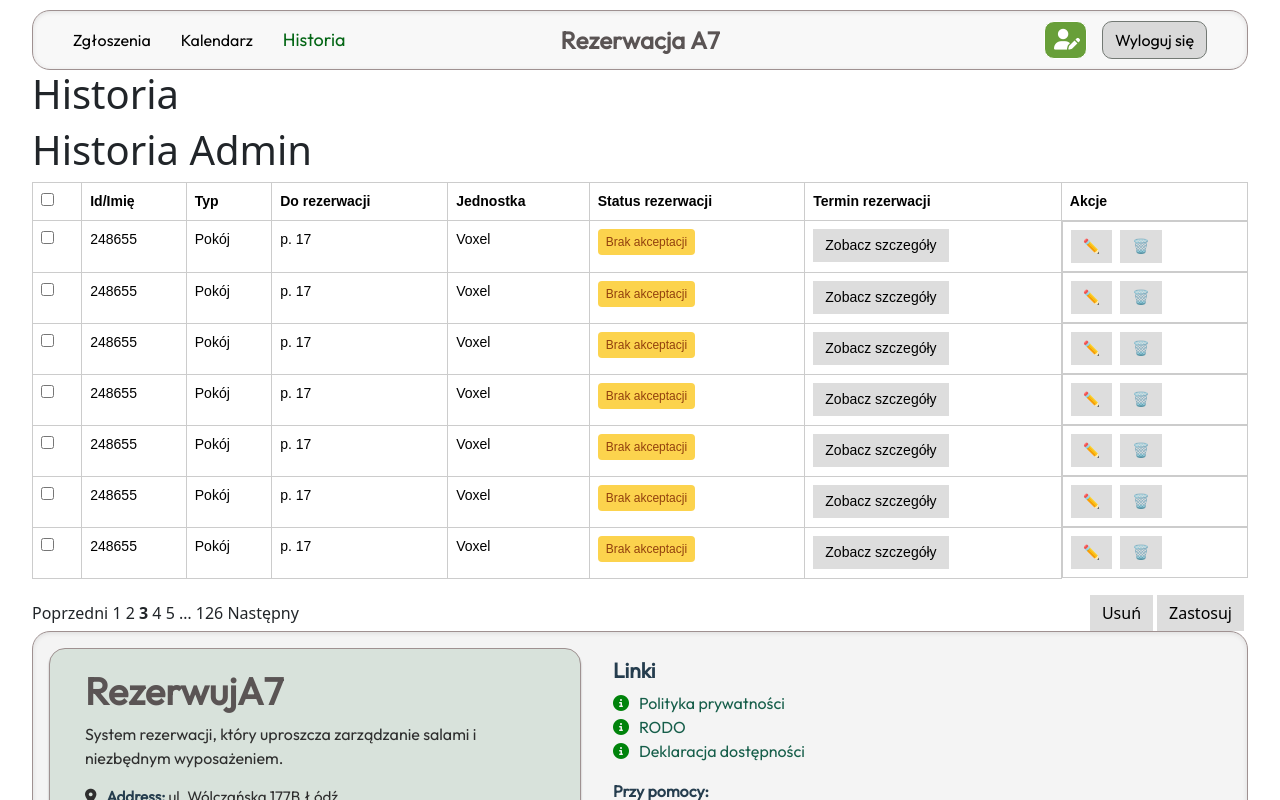
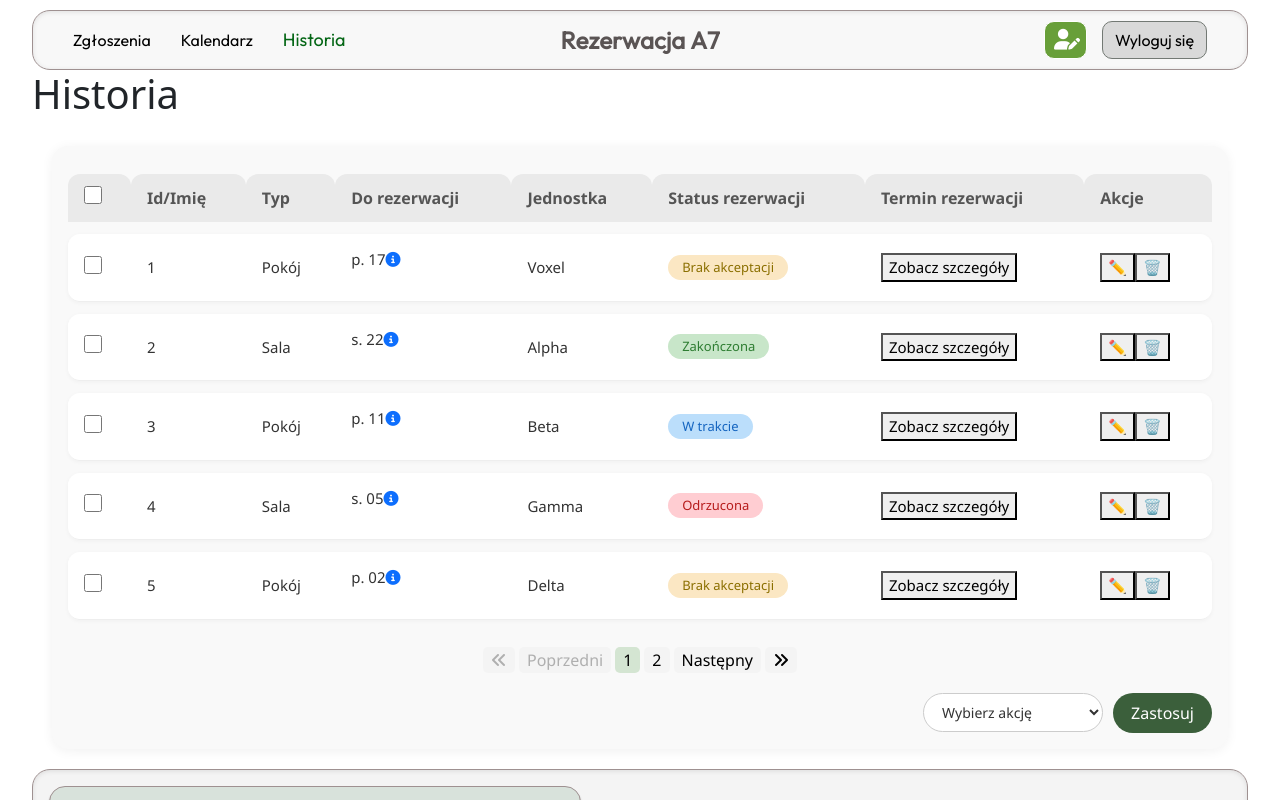
Before and after one commit to Velfoy/Projekt_kompetencyjny, a React (Vite) app in the folder frontend/: page /historia in a window 1280 px wide. Shown: the top 800 px of the page. Built offline with nearby package versions, Linux system fonts and the light colour scheme.

Commit message:
Data Table version with so,e functionality

```diff
--- a/frontend/src/components/ui/DataTable.tsx
+++ b/frontend/src/components/ui/DataTable.tsx
@@ -1,73 +1,196 @@
-import React from "react";
+import React, { useState, useEffect } from "react";
 import "@styles/components/DataTable.css";
+import styles from "../../styles/pages/historiaadmin.module.css";
 
-interface RowData {
-  id: number;
-  type: string;
-  location: string;
-  unit: string;
-  status: string;
+export interface Column {
+  key: string;
+  label: string;
+  render?: (row: RowData) => React.ReactNode;
 }
 
-const rows: RowData[] = Array.from({ length: 7 }, () => ({
-  id: 248655,
-  type: "Pokój",
-  location: "p. 17",
-  unit: "Voxel",
-  status: "Brak akceptacji",
-}));
+export interface RowData {
+  [key: string]: any;
+}
 
-const DataTable: React.FC = () => {
+export type TableView = "admin" | "user";
+
+export interface DropdownAction {
+  label: string;
+  onClick: () => void;
+}
+
+export interface DataTableProps {
+  columns: Column[];
+  data: RowData[];
+  view?: TableView;
+  dropdownActions?: DropdownAction[];
+  itemsPerPage?: number;
+}
+
+const StatusBadge = ({ status }: { status: string }) => {
+  const statusClassMap: Record<string, string> = {
+    "Brak akceptacji": "badge warning",
+    "Zakończona": "badge success",
+    "Odrzucona": "badge danger",
+    "W trakcie": "badge info",
+  };
+  return <span className={statusClassMap[status] || "badge"}>{status}</span>;
+};
+
+const DataTable: React.FC<DataTableProps> = ({
+  columns,
+  data,
+  view = "user",
+  dropdownActions = [],
+  itemsPerPage = 5,
+}) => {
+  const [currentPage, setCurrentPage] = useState(1);
+  const [windowWidth, setWindowWidth] = useState(1024);
+  const [selectedRows, setSelectedRows] = useState<number[]>([]);
+  const [tableData, setTableData] = useState<RowData[]>(data);
+
+  useEffect(() => {
+    const handleResize = () => setWindowWidth(window.innerWidth);
+    window.addEventListener("resize", handleResize);
+    handleResize();
+    return () => window.removeEventListener("resize", handleResize);
+  }, []);
+
+  const pageCount = Math.ceil(tableData.length / itemsPerPage);
+  const paginatedData = tableData.slice((currentPage - 1) * itemsPerPage, currentPage * itemsPerPage);
+  const allVisibleSelected = paginatedData.every(row => selectedRows.includes(row.id));
+  const toggleAllVisible = () => {
+    if (allVisibleSelected) {
+      setSelectedRows(prev => prev.filter(id => !paginatedData.map(r => r.id).includes(id)));
+    } else {
+      setSelectedRows(prev => [...new Set([...prev, ...paginatedData.map(r => r.id)])]);
+    }
+  };
+
+  const handleSelectRow = (id: number) => {
+    setSelectedRows(prev => prev.includes(id) ? prev.filter(rowId => rowId !== id) : [...prev, id]);
+  };
+
+  const handleDeleteRow = (id: number) => {
+    setTableData(prev => prev.filter(row => row.id !== id));
+    setSelectedRows(prev => prev.filter(rowId => rowId !== id));
+  };
+
+  const dropdownHandlers: DropdownAction[] = [
+    {
+      label: "Usuń zaznaczone",
+      onClick: () => {
+        setTableData(prev => prev.filter(row => !selectedRows.includes(row.id)));
+        setSelectedRows([]);
+      }
+    },
+    {
+      label: "Usuń wszystkie",
+      onClick: () => {
+        setTableData([]);
+        setSelectedRows([]);
+      }
+    }
+  ];
+
   return (
-    <div>
-      <table className="table">
+    <div className="table-container">
+      <table className="custom-table">
         <thead>
           <tr>
-            <th><input type="checkbox" /></th>
-            <th>Id/Imię</th>
-            <th>Typ</th>
-            <th>Do rezerwacji</th>
-            <th>Jednostka</th>
-            <th>Status rezerwacji</th>
-            <th>Termin rezerwacji</th>
-            <th>Akcje</th>
+            <th>
+              <input
+                type="checkbox"
+                className="checkbox"
+                checked={paginatedData.length > 0 && allVisibleSelected}
+                onChange={toggleAllVisible}
+              />
+            </th>
+            {columns.map(col => (
+              <th key={col.key}>{col.label}</th>
+            ))}
           </tr>
         </thead>
         <tbody>
-          {rows.map((row, i) => (
-            <tr key={i}>
-              <td><input type="checkbox" /></td>
-              <td>{row.id}</td>
-              <td>{row.type}</td>
-              <td>{row.location}</td>
-              <td>{row.unit}</td>
-              <td><span className="status">{row.status}</span></td>
-              <td><button className="button">Zobacz szczegóły</button></td>
-              <td className="actions">
-                <button title="Edit" className="button">✏️</button>
-                <button title="Delete" className="button">🗑️</button>
+          {paginatedData.map((row) => (
+            <tr key={row.id}>
+              <td>
+                <input
+                  type="checkbox"
+                  className="checkbox"
+                  checked={selectedRows.includes(row.id)}
+                  onChange={() => handleSelectRow(row.id)}
+                />
               </td>
+              {columns
+  .filter(col => col.key !== "actions")
+  .map(col => (
+    <td key={col.key}>
+      {col.key === "status" ? (
+        <StatusBadge status={row[col.key]} />
+      ) : col.render ? col.render(row) : row[col.key]}
+    </td>
+))}
+
+{columns.some(col => col.key === "actions") && (
+  <td>
+    <div className="actions">
+      <button className="button" onClick={() => alert(`Edit ID: ${row.id}`)}>✏️</button>
+      <button className="button" onClick={() => handleDeleteRow(row.id)}>🗑️</button>
+    </div>
+  </td>
+)}
+
             </tr>
           ))}
         </tbody>
       </table>
 
-      <div className="pagination">
-        <div>
-          Poprzedni <span>1 2 <b>3</b> 4 5 … 126</span> Następny
+      {/* PAGINATION */}
+      <div className={styles.pagination_zgloszenia}>
+        <button className={styles.pageButton_zgloszenia} disabled={currentPage === 1} onClick={() => setCurrentPage(1)}>
+          <i className="fa-solid fa-angles-left"></i>
+        </button>
+        <button className={styles.pageButton_zgloszenia} disabled={currentPage === 1} onClick={() => setCurrentPage(p => p - 1)}>
+          {windowWidth > 470 ? "Poprzedni" : <i className="fa-solid fa-chevron-left"></i>}
+        </button>
+        {[...Array(pageCount)].map((_, i) => (
+          <button
+            key={i + 1}
+            className={`${styles.pageButton_zgloszenia} ${currentPage === i + 1 ? styles.active_zgloszenia : ''}`}
+            onClick={() => setCurrentPage(i + 1)}
+          >
+            {i + 1}
+          </button>
+        ))}
+        <button className={styles.pageButton_zgloszenia} disabled={currentPage === pageCount} onClick={() => setCurrentPage(p => p + 1)}>
+          {windowWidth > 470 ? "Następny" : <i className="fa-solid fa-chevron-right"></i>}
+        </button>
+        <button className={styles.pageButton_zgloszenia} disabled={currentPage === pageCount} onClick={() => setCurrentPage(pageCount)}>
+          <i className="fa-solid fa-angles-right"></i>
+        </button>
+      </div>
+
+      {view === "admin" && dropdownHandlers.length > 0 && (
+        <div className={styles.massActionContainer}>
+          <select className={styles.massActionSelect} defaultValue="" id="dropdown-action">
+            <option value="" disabled>Wybierz akcję</option>
+            {dropdownHandlers.map((action, index) => (
+              <option key={index} value={index}>{action.label}</option>
+            ))}
+          </select>
+          <button
+            className={styles.zastosujButton}
+            onClick={() => {
+              const select = document.getElementById("dropdown-action") as HTMLSelectElement;
+              const index = parseInt(select.value);
+              if (!isNaN(index)) dropdownHandlers[index].onClick();
+            }}
+          >
+            Zastosuj
+          </button>
         </div>
-
-        <div>
-          <div className="dropdown">
-            <button className="button">Usuń</button>
-            <div className="dropdown-content">
-              <button className="button">Usuń zaznaczone</button>
-              <button className="button">Usuń wszystkie</button>
-            </div>
-          </div>
-          <button className="button">Zastosuj</button>
-        </div>
-      </div>
+      )}
     </div>
   );
 };
--- a/frontend/src/pages/Historia/HistoriaAdmin.tsx
+++ b/frontend/src/pages/Historia/HistoriaAdmin.tsx
@@ -1,12 +1,70 @@
+import React from "react";
 import styles from '../../styles/pages/historiaadmin.module.css';
-import DataTable from '@/src/components/ui/DataTable';
+import DataTable from "@/src/components/ui/DataTable";
+import type  { RowData, Column, DropdownAction } from "@/src/components/ui/DataTable";
+
+// Пример данных
+const rows: RowData[] = [
+  { id: 1, type: "Pokój", item: "p. 17", item_id: "5", unit: "Voxel", status: "Brak akceptacji" },
+  { id: 2, type: "Sala", item: "s. 22", item_id: "6", unit: "Alpha", status: "Zakończona" },
+  { id: 3, type: "Pokój", item: "p. 11", item_id: "7", unit: "Beta", status: "W trakcie" },
+  { id: 4, type: "Sala", item: "s. 05", item_id: "8", unit: "Gamma", status: "Odrzucona" },
+  { id: 5, type: "Pokój", item: "p. 02", item_id: "9", unit: "Delta", status: "Brak akceptacji" },
+  { id: 6, type: "Sala", item: "s. 18", item_id: "10", unit: "Sigma", status: "W trakcie" },
+  { id: 7, type: "Pokój", item: "p. 09", item_id: "11", unit: "Omega", status: "Zakończona" },
+];
+
+
+// Пример колонок
+const columns: Column[] = [
+  { key: "id", label: "Id/Imię" },
+  { key: "type", label: "Typ" },
+  { key: "item",
+    label: "Do rezerwacji",
+    render:(row)=><p>{row.item}<a href="https://www.miejski.pl/slowo-FFF"><i className="fa-solid fa-circle-info"></i></a></p>,
+   },
+  { key: "unit", label: "Jednostka" },
+  {
+    key: "status",
+    label: "Status rezerwacji",
+    render: (row) => <span className="status">{row.status}</span>,
+  },
+  {
+    key: "details",
+    label: "Termin rezerwacji",
+    render: () => <button className="button">Zobacz szczegóły</button>,
+  },
+  {
+    key: "actions",
+    label: "Akcje",
+    render: () => (
+      <div className="actions">
+        <button className="button" title="Edit">✏️</button>
+        <button className="button" title="Delete">🗑️</button>
+      </div>
+    ),
+  },
+];
+
+// Пример действий в дропдауне
+const dropdownActions: DropdownAction[] = [
+  { label: "Usuń zaznaczone", onClick: () => alert("Zaznaczone usunięte") },
+  { label: "Usuń wszystkie", onClick: () => alert("Wszystkie usunięte") },
+];
+
 
 const HistoriaAdmin = () => {
 
   return (
     <div className={styles.container}>
-      <h1>Historia Admin</h1>
-      <DataTable></DataTable>
+      <DataTable
+  columns={columns}
+  data={rows}
+  view="admin"
+  dropdownActions={dropdownActions}
+  itemsPerPage={5}
+/>
+
     </div>
   );
 };
--- a/frontend/src/styles/components/DataTable.css
+++ b/frontend/src/styles/components/DataTable.css
@@ -1,67 +1,99 @@
-.table {
+.table-container {
+  background: #f9f9f9;
+  padding: 16px;
+  border-radius: 16px;
+  box-shadow: 0 2px 12px rgba(0, 0, 0, 0.06);
+  font-family: "Segoe UI", sans-serif;
+}
+
+.custom-table {
   width: 100%;
-  border-collapse: collapse;
-  font-family: sans-serif;
+  border-collapse: separate;
+  border-spacing: 0 12px;
+}
+
+.custom-table thead th {
+  text-align: left;
+  padding: 12px 16px;
+  font-weight: 600;
+  color: #555;
+  background: #eaeaea;
+  border-top-left-radius: 12px;
+  border-top-right-radius: 12px;
+}
+
+.custom-table tbody td {
+  background: #fff;
+  padding: 14px 16px;
+  border-bottom: 1px solid #eee;
+  color: #333;
+  font-size: 15px;
+}
+
+.custom-table tbody tr {
+  border-radius: 12px;
+  box-shadow: 0 1px 4px rgba(0, 0, 0, 0.04);
+}
+
+.custom-table tbody tr td:first-child {
+  border-top-left-radius: 12px;
+  border-bottom-left-radius: 12px;
+}
+
+.custom-table tbody tr td:last-child {
+  border-top-right-radius: 12px;
+  border-bottom-right-radius: 12px;
+}
+
+.checkbox {
+  width: 18px;
+  height: 18px;
+  border-radius: 6px;
+  accent-color: #9dc79d;
+}
+
+/* Status badges */
+.badge {
+  padding: 6px 14px;
+  border-radius: 20px;
+  font-weight: 500;
+  font-size: 13px;
+  display: inline-block;
+  white-space: nowrap;
+}
+
+.badge.warning {
+  background: #fbe7c3;
+  color: #8b6f00;
+}
+
+.badge.success {
+  background: #c8e6c9;
+  color: #2e7d32;
+}
+
+.badge.danger {
+  background: #ffcdd2;
+  color: #b71c1c;
+}
+
+.badge.info {
+  background: #bbdefb;
+  color: #1565c0;
+}
+
+.details-button {
+  background: none;
+  border: none;
+  color: #0073c6;
+  cursor: pointer;
+  font-weight: 500;
+  text-decoration: underline;
+  padding: 0;
   font-size: 14px;
 }
 
-th, td {
-  padding: 8px;
-  border: 1px solid #ccc;
-  text-align: left;
+/* Placeholder (to be replaced by your custom pagination) */
+.pagination {
+  display: none;
 }
-
-thead {
-  background-color: #f3f3f3;
-}
-
-.status {
-  background-color: #fcd34d;
-  color: #92400e;
-  padding: 4px 8px;
-  border-radius: 4px;
-  font-size: 12px;
-  display: inline-block;
-}
-
-.button {
-  padding: 6px 12px;
-  margin-right: 4px;
-  border: none;
-  background-color: #ddd;
-  cursor: pointer;
-}
-
-.button:hover {
-  background-color: #ccc;
-}
-
-.actions {
-  display: flex;
-  gap: 4px;
-}
-
-.pagination {
-  margin-top: 12px;
-  display: flex;
-  justify-content: space-between;
-  align-items: center;
-}
-
-.dropdown {
-  position: relative;
-  display: inline-block;
-}
-
-.dropdown-content {
-  display: none;
-  position: absolute;
-  background-color: #fff;
-  border: 1px solid #ccc;
-  min-width: 160px;
-  z-index: 1;
-}
-
-.dropdown:hover .dropdown-content {
-  display: block;
-}
--- a/frontend/src/styles/pages/historiaadmin.module.css
+++ b/frontend/src/styles/pages/historiaadmin.module.css
@@ -0,0 +1,95 @@
+.container {
+  padding: 20px;
+}
+
+/* Pagination styles */
+.pagination_zgloszenia {
+  display: flex;
+  justify-content: center;
+  align-items: flex-end;
+  gap: 4px;
+  margin-top: 15px;
+  font-weight: 200;
+  flex-wrap: wrap;
+}
+
+.pageButton_zgloszenia {
+  padding: 1px 8px;
+  margin: 0px;
+  border-radius: 5px;
+  background-color: #f4f4f4;
+  border: none;
+  cursor: pointer;
+  transition: background-color 0.2s;
+}
+
+.pageButton_zgloszenia:hover {
+  background-color: #e0dfdf;
+}
+
+.active_zgloszenia {
+  background-color: #d4e5d2;
+  font-weight: 500;
+}
+
+/* Responsive details (optional for mobile view) */
+.expanded_details {
+  background-color: #f8f8f8;
+  padding: 10px 20px;
+  margin-top: -5px;
+  margin-bottom: 5px;
+  border-radius: 0 0 12px 12px;
+  border: 1px solid #ddd;
+  border-top: none;
+}
+
+.detail_row {
+  display: flex;
+  justify-content: space-between;
+  margin-bottom: 8px;
+}
+
+.detail_label {
+  font-weight: bold;
+  color: #3d513d;
+}
+
+/* Column style override */
+.column_zgloszenia i:last-child {
+  display: none;
+}
+
+.massActionContainer {
+  display: flex;
+  justify-content: flex-end;
+  align-items: center;
+  gap: 10px;
+  margin-top: 20px;
+  flex-wrap: wrap;
+}
+
+.massActionSelect {
+  padding: 8px 14px;
+  border-radius: 20px;
+  border: 1px solid #ccc;
+  font-size: 14px;
+  background-color: #fff;
+  color: #333;
+  cursor: pointer;
+  min-width: 180px;
+}
+
+.zastosujButton {
+  background-color: #3b5f3b;
+  color: white;
+  border: none;
+  padding: 8px 18px;
+  border-radius: 20px;
+  font-weight: 500;
+  cursor: pointer;
+  transition: background-color 0.2s ease;
+}
+
+.zastosujButton:hover {
+  background-color: #2d4a2d;
+}
```
